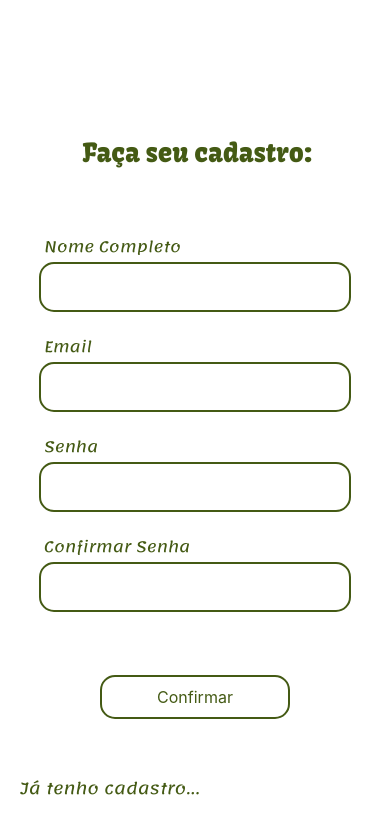
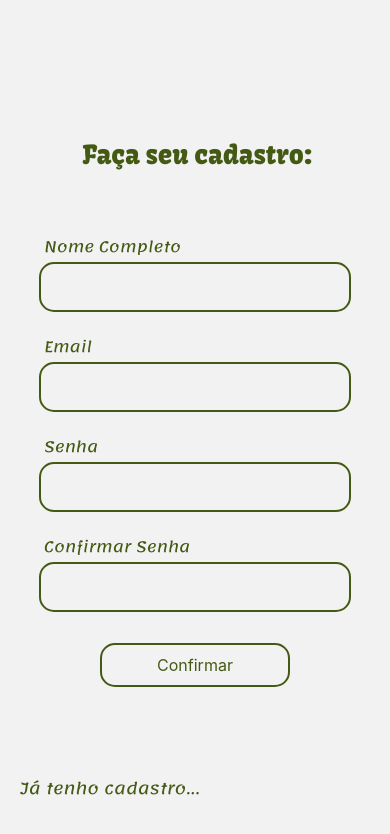
Before and after one commit to 91921902/Palatos-ReactNative, a React Native app: screen /CadastroCliente in a window 390 px wide. Shown: the top 834 px of the page. Built offline with nearby package versions, Linux system fonts and the light colour scheme.

Commit message:
revisando pag cadastro

```diff
--- a/App.js
+++ b/App.js
@@ -28,7 +28,7 @@ const Stack = createStackNavigator();
 const MyNavigator = () => {
   return (
     <NavigationContainer>
-      <Stack.Navigator initialRouteName='PagInicial' screenOptions={{ headerShown: false }}>
+      <Stack.Navigator initialRouteName='CadastroCliente' screenOptions={{ headerShown: false }}>
         <Stack.Screen name="planosEPacotes" component={PlanosEPacotes} />
         <Stack.Screen name="NovoCadastro" component={NovoCadastro} />
         <Stack.Screen name="NovoMenu" component={NovoMenu} />
--- a/pages/cadastroCliente/CadastroCliente.js
+++ b/pages/cadastroCliente/CadastroCliente.js
@@ -6,6 +6,7 @@ import fontLemonada from "../../assets/fonts/lemonada.ttf"
 import * as Font from 'expo-font';
 import api from "../../providers/api"
 import AsyncStorage from '@react-native-async-storage/async-storage';
+import {Platform } from 'react-native';
 
 
 function CadastroCliente({navigation}) {
@@ -74,10 +75,14 @@ function CadastroCliente({navigation}) {
     }
 
     return(
-        <KeyboardAvoidingView
-          style={{ backgroundColor: 'fff', flex: 1, width: "100%", height: "100%" }}
-          behavior="height"
-        >
+
+      <KeyboardAvoidingView
+      behavior={Platform.OS === 'ios' ? 'padding' : 'height'}
+      style={{ flex: 1 }}
+    >
+      <ScrollView
+        contentContainerStyle={{ flexGrow: 1, justifyContent: 'space-between' }}
+      >
           <View style={styles.containerCadastroCliente}>
 
           <View style={styles.titulo} >
@@ -142,6 +147,8 @@ function CadastroCliente({navigation}) {
           </TouchableOpacity>
 
         </View>
+
+        </ScrollView>
       </KeyboardAvoidingView>
 
     );
--- a/pages/cadastroCliente/styles.js
+++ b/pages/cadastroCliente/styles.js
@@ -2,10 +2,11 @@ import { StyleSheet } from "react-native";
 
 export const styles = StyleSheet.create({
     containerCadastroCliente: {
-        flex: 1,
-        backgroundColor: '#fff',
-        /* width: "100%",
-        height: "100%", */
+      flex: 1,
+      width: '100%',
+      alignItems: 'center',
+      justifyContent: 'center',
+      paddingVertical: 20,
 
 
       },
@@ -15,6 +16,8 @@ export const styles = StyleSheet.create({
        width:'100%',
        alignItems:'center',
        justifyContent:'flex-end',
+       padding:50
+
 
 
       },
@@ -25,11 +28,11 @@ export const styles = StyleSheet.create({
         paddingLeft: 5,
       },
       formularioCadastroCliente:{
-        width: "100%",
-        alignItems: "center",
-       height:'60%',
-       justifyContent: 'center',
-       gap:20,
+          width: "100%",
+          alignItems: "center",
+          height:'50%',
+          justifyContent: 'center',
+          gap:20,
 
       },
       inputsPar:{
@@ -59,6 +62,7 @@ export const styles = StyleSheet.create({
         width: "100%",
         alignItems: "center",
         height:'20%',
+        paddingTop:20,
 
 
         },
```
